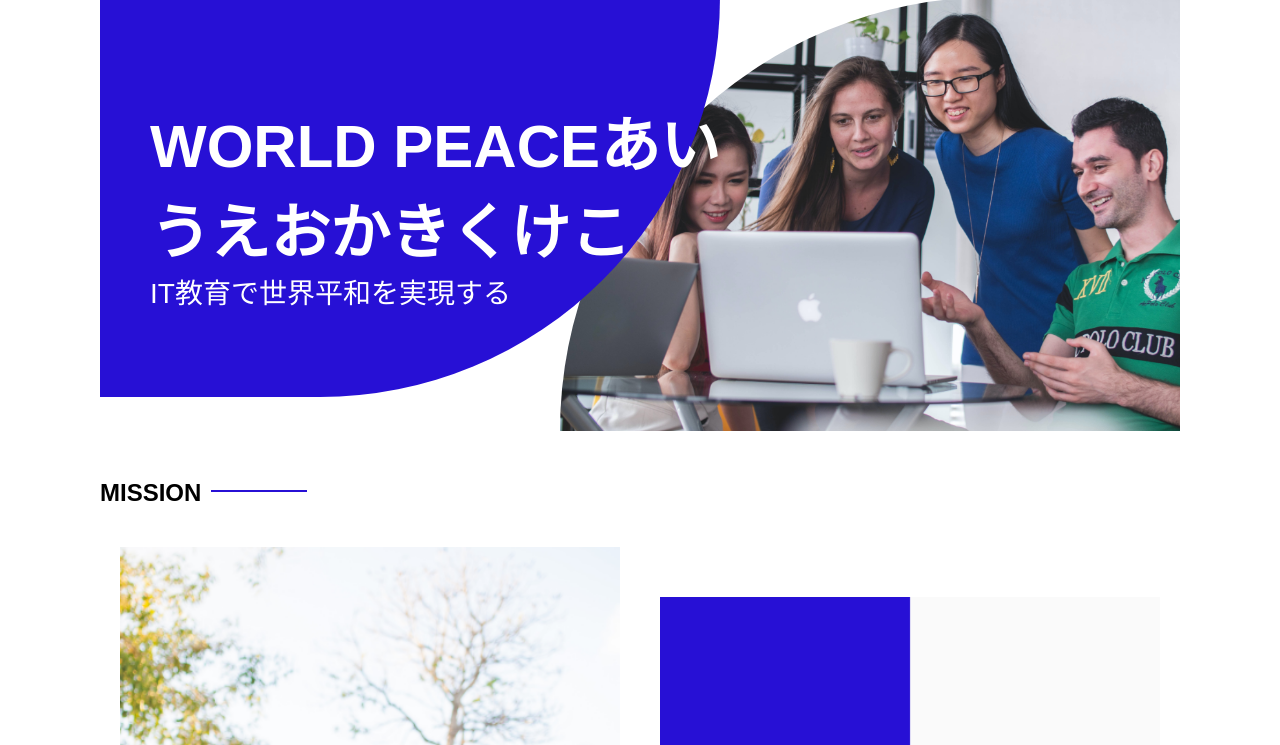
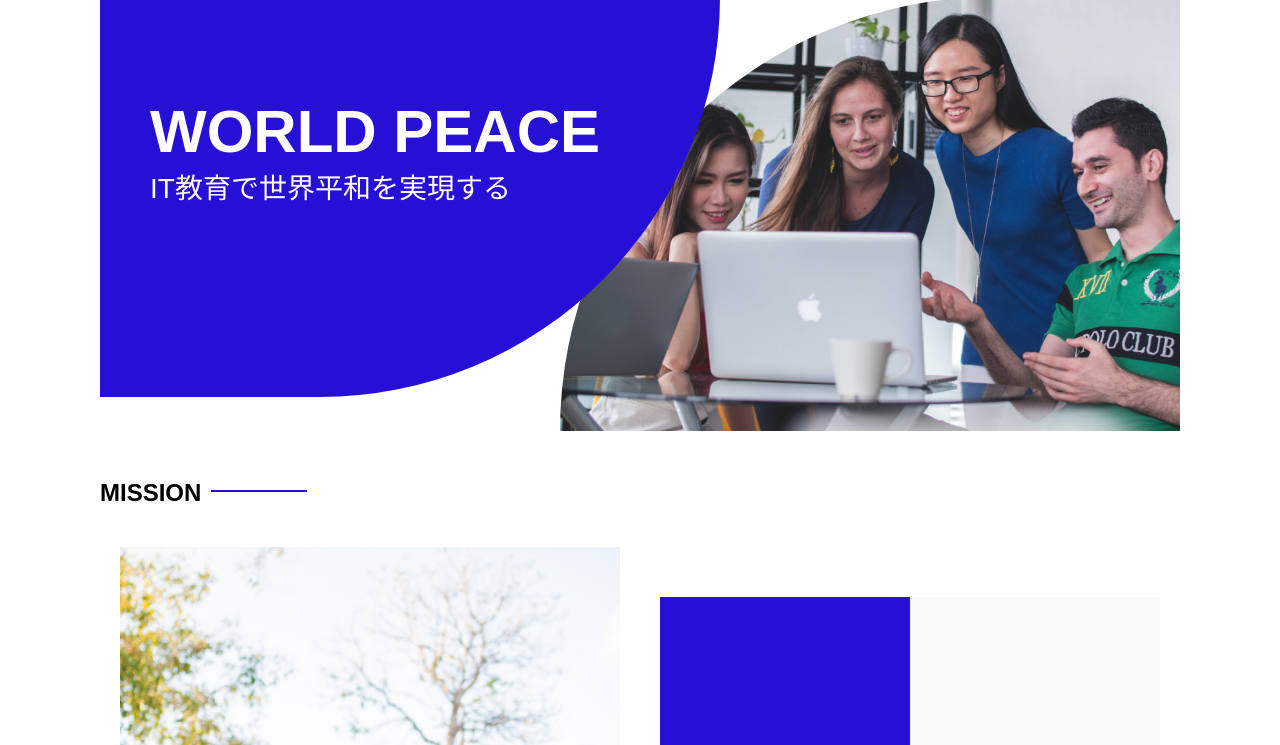
Before and after one commit to haany-87/socilaltech, a plain HTML site: page index.html in a window 1280 px wide. Shown: the part 55-800 px from the top of the page. Drawn offline with Linux system fonts and the light colour scheme.

Commit message:
メインビジュアルh1変更

```diff
--- a/index.html
+++ b/index.html
@@ -49,7 +49,7 @@
                 <!-- メインビジュアル -->
                 <section id="main-visual">
                     <div id="main-message">
-                        <h1>WORLD PEACEあいうえおかきくけこ</h1>
+                        <h1>WORLD PEACE</h1>
                         <p>IT教育で世界平和を実現する</p>
                     </div>
                     <img src="images/index/index-main.png" alt="PCの周りに集まる多国籍の仲間たち">
```
